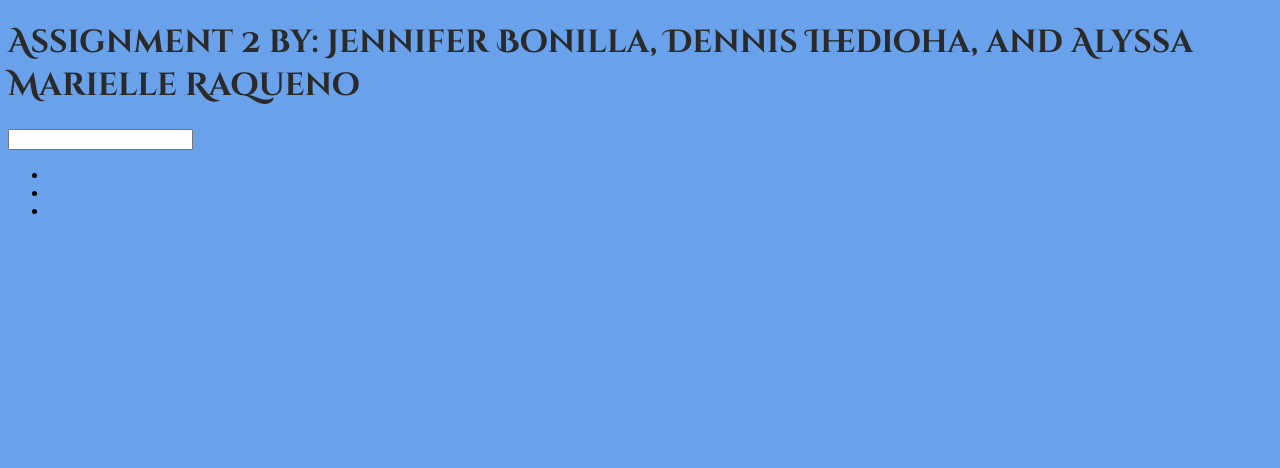
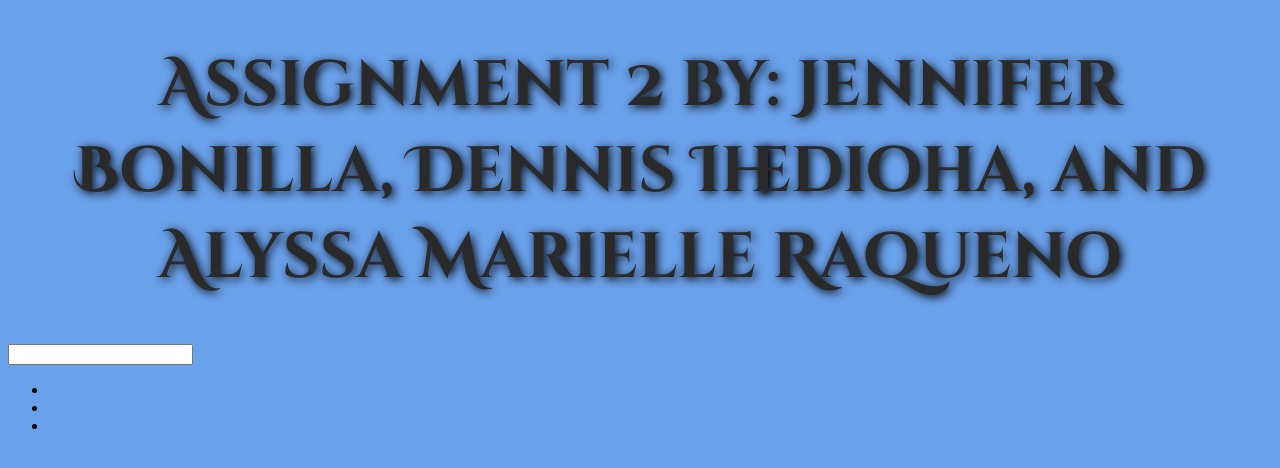
Before and after one commit to dennisihedioha/INST377-Assignment2, a website: page public/index.html in a window 1280 px wide. Drawn offline with nearby package versions, Linux system fonts and the light colour scheme.

Commit message:
Update styles.css

```diff
--- a/public/styles.css
+++ b/public/styles.css
@@ -10,4 +10,8 @@ body {
 h1 {
   font-family: 'Cinzel Decorative', cursive;
   color: #2a2a2a;
+  font-size: 4rem;
+  text-align: center;
+  text-shadow: 2px 2px 10px black;
+  font-weight: 100;
 }
```
